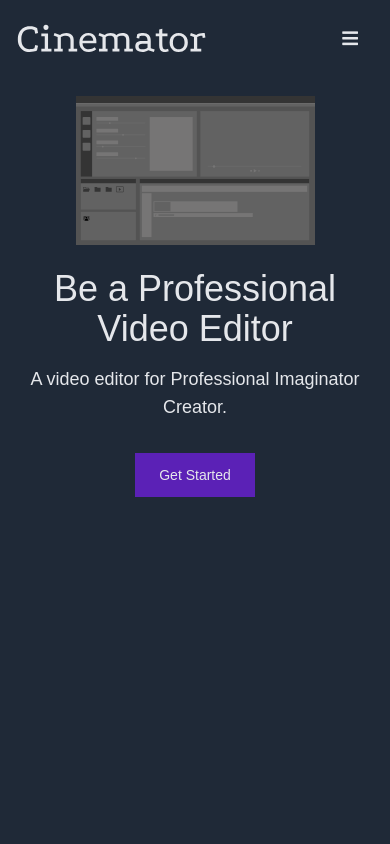
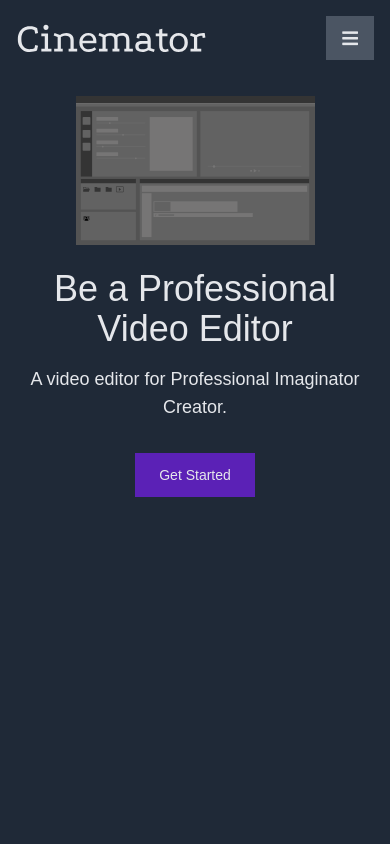
Before and after one commit to akbarrivaldy/cinemator, a React (Vite) app: page / in a window 390 px wide. Shown: the top 844 px of the page. Built offline with nearby package versions, Linux system fonts and the light colour scheme.

Commit message:
change: navbar hamburger to bg-gray-600

```diff
--- a/src/App.jsx
+++ b/src/App.jsx
@@ -26,7 +26,7 @@ function App() {
                 <div className="btn btn-primary">Download</div>
               </Link>
             </div>
-            <div className="py-2 px-4 hover:bg-gray-600 lg:hidden cursor-pointer" onClick={() => { setIsOpen(!isOpen) }}>
+            <div className="py-2 px-4 bg-gray-600 lg:hidden cursor-pointer" onClick={() => { setIsOpen(!isOpen) }}>
               <i className="fas fa-bars text-lg text-gray-200"></i>
             </div>
             <div id="nav-mobile" className={ `${isOpen ? 'fixed' : 'hidden'} lg:hidden top-0 right-0 left-0 bottom-0 bg-gray-800 z-20` }>
```
